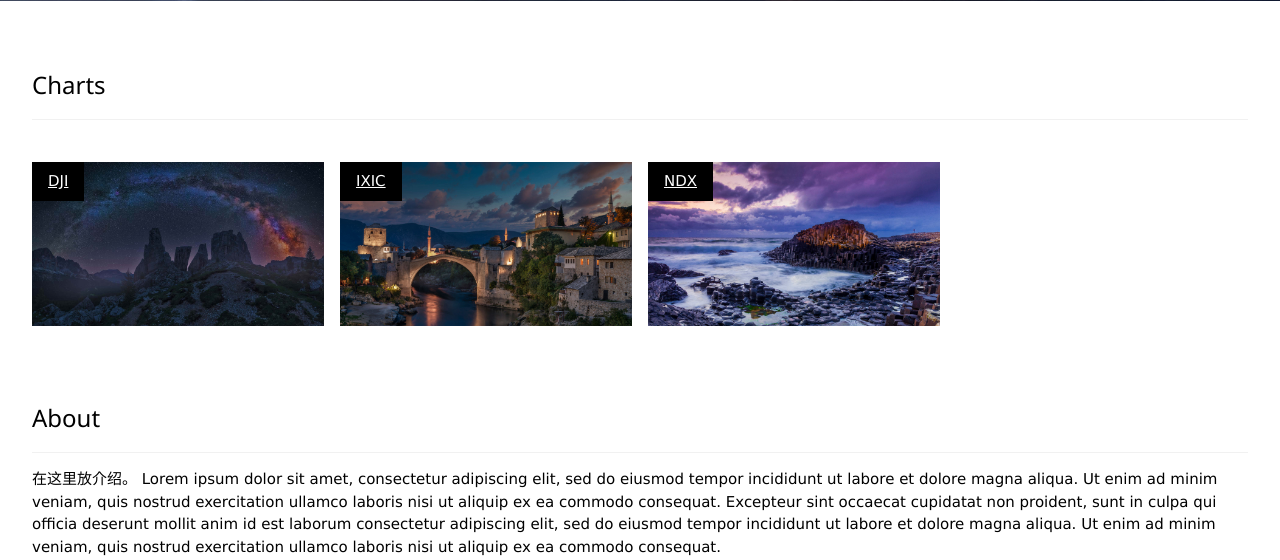
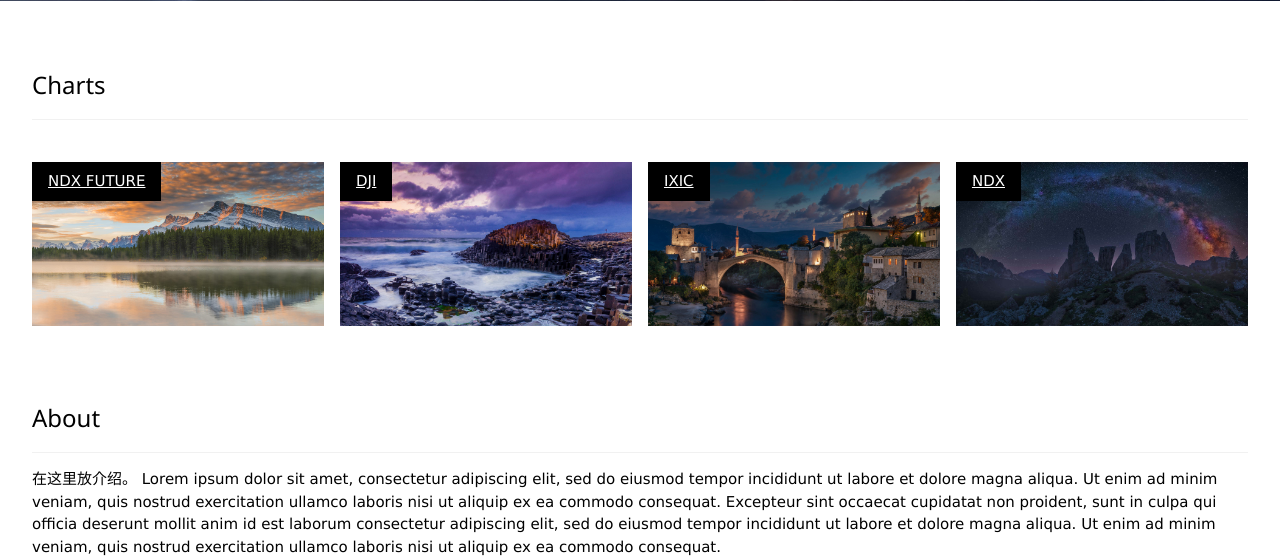
Before and after one commit to kathy-xxx/rho, a Django app: page / in a window 1280 px wide. Shown: the part 719-1279 px from the top of the page. Run offline with Django 4.2, Linux system fonts and the light colour scheme.

Commit message:
version 1.0.1

```diff
--- a/visualization/templates/visualization/home.html
+++ b/visualization/templates/visualization/home.html
@@ -27,9 +27,17 @@
       <div class="w3-col l3 m6 w3-margin-bottom">
         <div class="w3-display-container">
           <div class="w3-display-topleft w3-black w3-padding">
+            <a href="{% url 'ndx_future_view' %}">NDX FUTURE</a>
+          </div>
+          <img src="{% static 'visualization/media/being1.jpeg' %}" alt="House" style="width:100%">
+        </div>
+      </div>
+      <div class="w3-col l3 m6 w3-margin-bottom">
+        <div class="w3-display-container">
+          <div class="w3-display-topleft w3-black w3-padding">
             <a href="{% url 'dji_view' %}">DJI</a>
           </div>
-          <img src="{% static 'visualization/media/being4.jpeg' %}" alt="House" style="width:100%">
+          <img src="{% static 'visualization/media/being2.jpeg' %}" alt="House" style="width:100%">
         </div>
       </div>
       <div class="w3-col l3 m6 w3-margin-bottom">
@@ -45,7 +53,7 @@
           <div class="w3-display-topleft w3-black w3-padding">
             <a href="{% url 'ndx_view' %}">NDX</a>
           </div>
-          <img src="{% static 'visualization/media/being2.jpeg' %}" alt="House" style="width:100%">
+          <img src="{% static 'visualization/media/being4.jpeg' %}" alt="House" style="width:100%">
         </div>
       </div>
     </div>
--- a/visualization/urls.py
+++ b/visualization/urls.py
@@ -14,13 +14,13 @@ urlpatterns = [
     path('dji/', views.dji_view, name="dji_view"),
     path('dji/data/', views.get_dji_data, name='dji_data'),
 
-    path('ixic', views.ixic_view, name="ixic_view"),
+    path('ixic/', views.ixic_view, name="ixic_view"),
     path('ixic/data/', views.get_ixic_data, name='ixic_data'),
 
-    path('ndx', views.ndx_view, name="ndx_view"),
+    path('ndx/', views.ndx_view, name="ndx_view"),
     path('ndx/data/', views.get_ndx_data, name='ndx_data'),
 
-    path('ndx-future', views.ndx_future_view, name="ndx_future_view"),
+    path('ndx-future/', views.ndx_future_view, name="ndx_future_view"),
     path('ndx-future/data/', views.get_ndx_future_data, name='ndx_future_data'),
 ]
 
--- a/visualization/views.py
+++ b/visualization/views.py
@@ -105,22 +105,22 @@ def get_ixic_data(request):
 
 #返回ndx
 def get_ndx_data(request):
-    ndx_time = NdxFutureChart.objects.values_list('time',flat=True)
-    ndx_close = NdxFutureChart.objects.values_list('close',flat=True)
-    ndx_clmov = NdxFutureChart.objects.values_list('clmov',flat=True)
-    ndx_bsmov = NdxFutureChart.objects.values_list('bsmov',flat=True)
-    ndx_rho_sigma = NdxFutureChart.objects.values_list('rho_sigma',flat=True)
-    ndx_s_mov = NdxFutureChart.objects.values_list('s_mov',flat=True)
-    ndx_rho_trend = NdxFutureChart.objects.values_list('rho_trend',flat=True)
-    ndx_rho_trend2 = NdxFutureChart.objects.values_list('rho_trend2',flat=True)
-    ndx_month = NdxFutureChart.objects.values_list('month',flat=True)
-    ndx_day = NdxFutureChart.objects.values_list('day',flat=True)
-    ndx_bsadf_mi = NdxFutureChart.objects.values_list('bsadf_mi',flat=True)
-    ndx_rho_45 = NdxFutureChart.objects.values_list('rho_45',flat=True)
-    ndx_day_points = NdxFutureChart.objects.values_list('day_points', flat=True)
-    ndx_mid_points = NdxFutureChart.objects.values_list('mid_points', flat=True)
-    ndx_down1 = NdxFutureChart.objects.values_list('down1', flat=True)
-    ndx_up1 = NdxFutureChart.objects.values_list('up1', flat=True)
+    ndx_time = NdxChart.objects.values_list('time',flat=True)
+    ndx_close = NdxChart.objects.values_list('close',flat=True)
+    ndx_clmov = NdxChart.objects.values_list('clmov',flat=True)
+    ndx_bsmov = NdxChart.objects.values_list('bsmov',flat=True)
+    ndx_rho_sigma = NdxChart.objects.values_list('rho_sigma',flat=True)
+    ndx_s_mov = NdxChart.objects.values_list('s_mov',flat=True)
+    ndx_rho_trend = NdxChart.objects.values_list('rho_trend',flat=True)
+    ndx_rho_trend2 = NdxChart.objects.values_list('rho_trend2',flat=True)
+    ndx_month = NdxChart.objects.values_list('month',flat=True)
+    ndx_day = NdxChart.objects.values_list('day',flat=True)
+    ndx_bsadf_mi = NdxChart.objects.values_list('bsadf_mi',flat=True)
+    ndx_rho_45 = NdxChart.objects.values_list('rho_45',flat=True)
+    ndx_day_points = NdxChart.objects.values_list('day_points', flat=True)
+    ndx_mid_points = NdxChart.objects.values_list('mid_points', flat=True)
+    ndx_down1 = NdxChart.objects.values_list('down1', flat=True)
+    ndx_up1 = NdxChart.objects.values_list('up1', flat=True)
     jsondata = {
         "time": list(ndx_time),
         "close": list(ndx_close),
```
